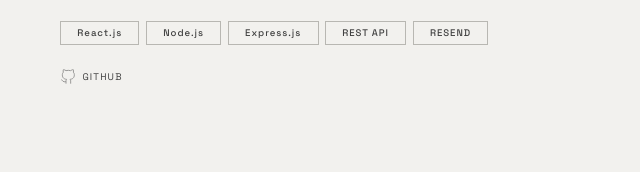
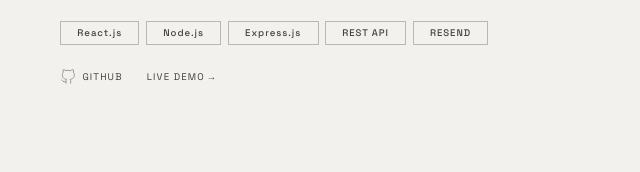
Before and after one commit to keshavsaini0007/keshavsaini0007.github.io, a plain HTML site: page index.html in a window 1280 px wide. Shown: the part 3048-3220 px from the top of the page, 612-1252 px from the left. Drawn offline with Linux system fonts and the light colour scheme.

Commit message:
Add live demo link for MediVault project in index.html

```diff
--- a/index.html
+++ b/index.html
@@ -287,6 +287,9 @@
                                 </svg>
                                 GITHUB
                             </a>
+                            <a href="https://www.linkedin.com/posts/keshavsaini0007_react-nodejs-expressjs-activity-7487149237131165696-R4tZ/?utm_source=share&utm_medium=member_desktop&rcm=ACoAAF5fiwcBeGsg2t4GdlpTh7ls8swo7aiRGog" class="project-link"
+                                aria-label="MediVault live demo" target="_blank" rel="noopener noreferrer">LIVE DEMO
+                                &rarr;</a>
                         </div>
                     </div>
                     <div class="project-visual reveal-image">
```
